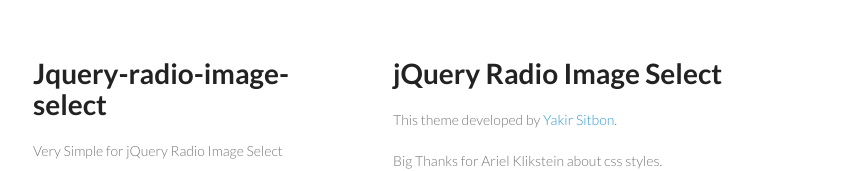
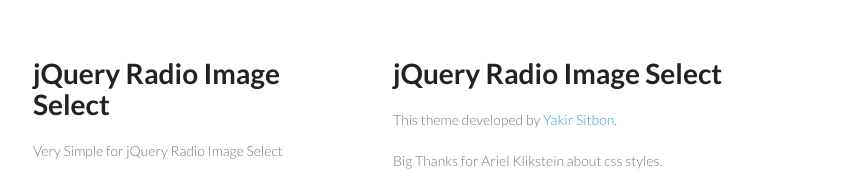
Before and after one commit to KingYes/jquery-radio-image-select, a plain HTML site: page index.html in a window 1280 px wide. Shown: the top 171 px of the page, without its empty margins (177-1027 px from the left). Drawn offline with Linux system fonts and the light colour scheme.

Commit message:
test one

```diff
--- a/index.html
+++ b/index.html
@@ -3,7 +3,7 @@
   <head>
     <meta charset="utf-8">
     <meta http-equiv="X-UA-Compatible" content="chrome=1">
-    <title>Jquery-radio-image-select by KingYes</title>
+    <title>jQuery Radio Image Select by KingYes</title>
 
     <link rel="stylesheet" href="stylesheets/styles.css">
     <link rel="stylesheet" href="stylesheets/pygment_trac.css">
@@ -15,7 +15,7 @@
   <body>
     <div class="wrapper">
       <header>
-        <h1>Jquery-radio-image-select</h1>
+        <h1>jQuery Radio Image Select</h1>
         <p>Very Simple for jQuery Radio Image Select</p>
 
         <p class="view"><a href="https://github.com/KingYes/jquery-radio-image-select">View the Project on GitHub <small>KingYes/jquery-radio-image-select</small></a></p>
```
